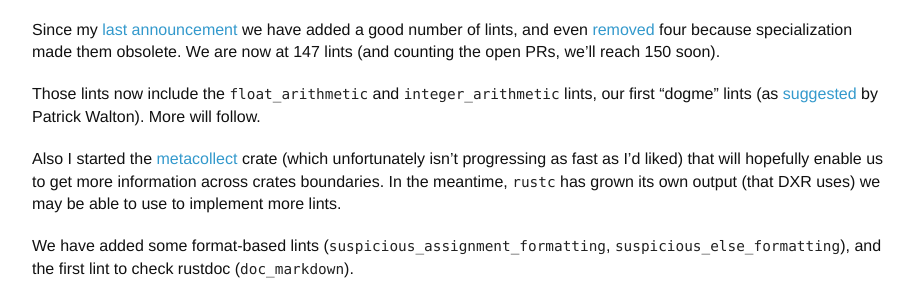
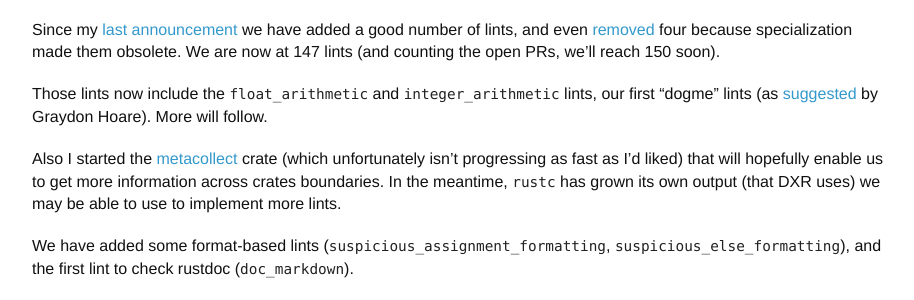
Before and after one commit to llogiq/llogiq.github.io, a Jekyll site: the page built from _posts/2016-05-11-clippy.md, in a window 1280 px wide. Shown: the part 299-599 px from the top of the page, without its empty margins (178-1092 px from the left). Built offline with Jekyll 4.4.1, drawn with Linux system fonts in a browser that asks for light colours.

Commit message:
correct attribution of dogme

```diff
--- a/_posts/2016-05-11-clippy.md
+++ b/_posts/2016-05-11-clippy.md
@@ -22,7 +22,7 @@ and
 [`integer_arithmetic`](https://github.com/Manishearth/rust-clippy/wiki#integer_arithmetic)
 lints, our first "dogme" lints (as
 [suggested](https://twitter.com/graydon_pub/status/695048766622011392) by
-Patrick Walton). More will follow.
+Graydon Hoare). More will follow.
 
 Also I started the [metacollect](https://github.com/llogiq/metacollect) crate
 (which unfortunately isn't progressing as fast as I'd liked) that will
```
